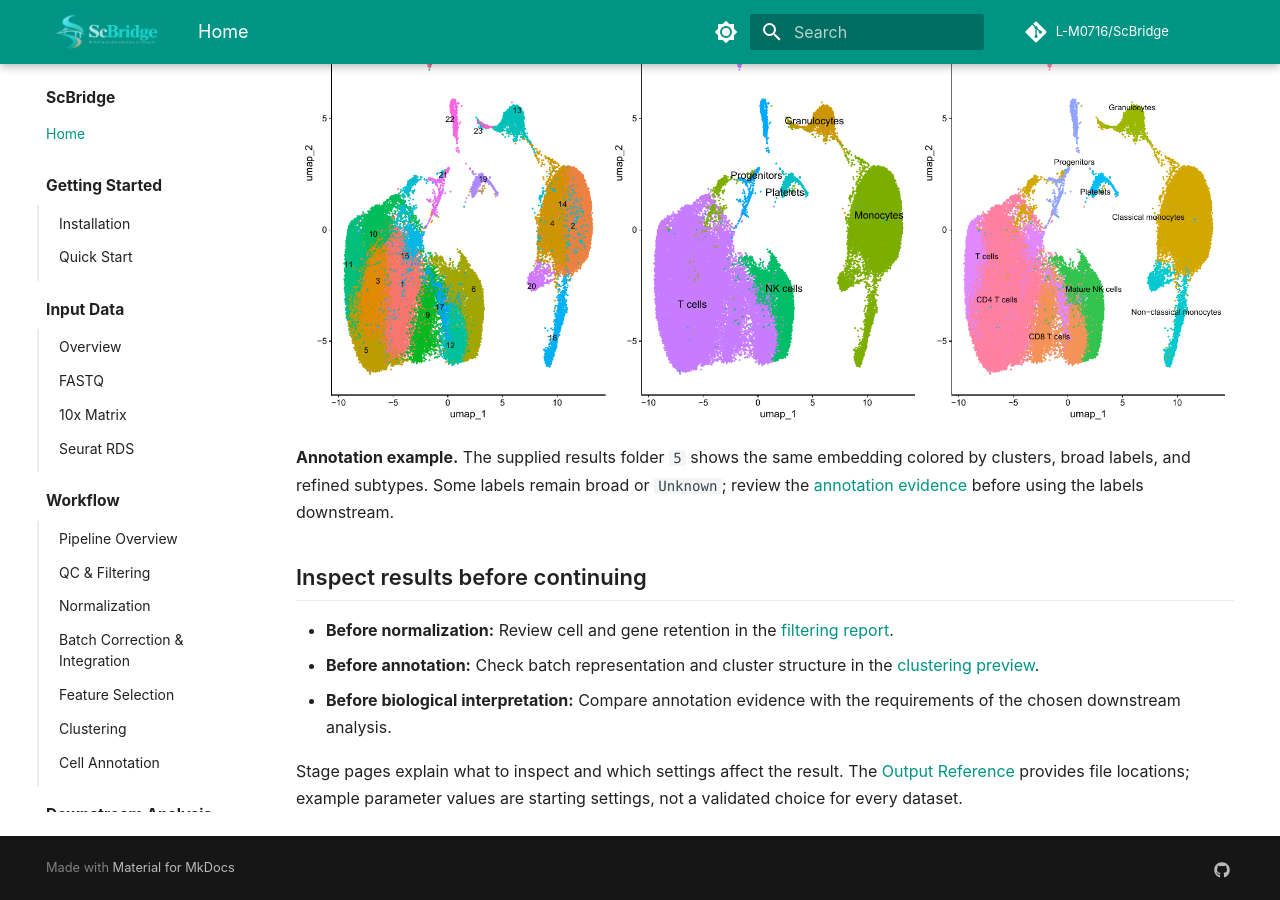
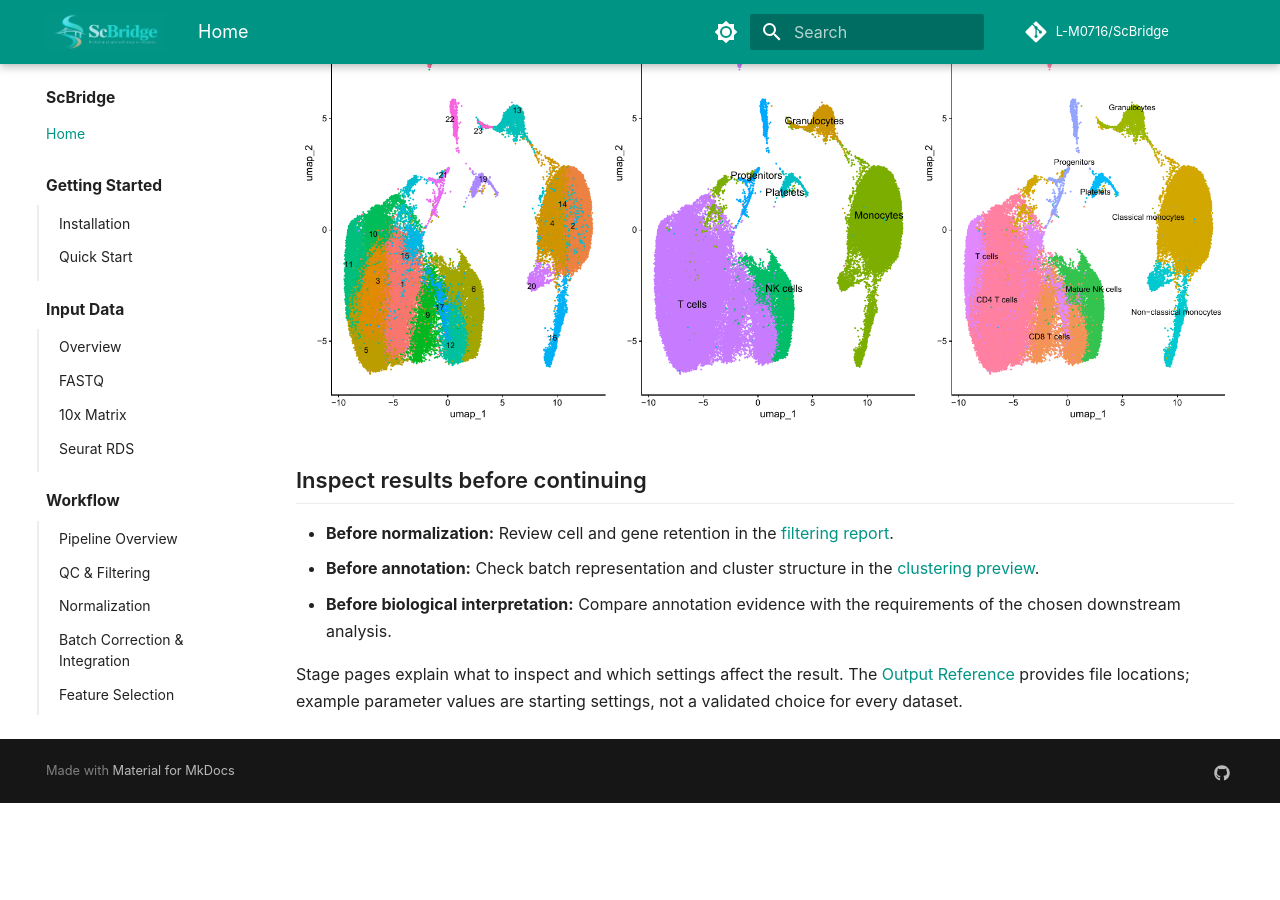
Before and after one commit to L-M0716/ScBridge, an MkDocs documentation site: the page built from documentation/docs/index.md, in a window 1280 px wide and 900 px high, scrolled down 2084 px. Built offline with MkDocs 1.6.1 and Material for MkDocs 9.7.7, drawn with Linux system fonts in a browser that asks for light colours; comment, search, counter and statistics services are not loaded; after the commit the page ends 2887 px from its top, so only the background shows below that.

Commit message:
Update index.md

```diff
--- a/documentation/docs/index.md
+++ b/documentation/docs/index.md
@@ -72,11 +72,6 @@ establish greater accuracy.
 
 [![Original clusters, major cell types, and refined subtypes from the supplied annotation report.](assets/examples/annotation.png)](workflow/annotation.md#inspect-the-results)
 
-**Annotation example.** The supplied results folder `5` shows the same embedding
-colored by clusters, broad labels, and refined subtypes. Some labels remain broad or
-`Unknown`; review the [annotation evidence](workflow/annotation.md#inspect-the-results)
-before using the labels downstream.
-
 ## Inspect results before continuing
 
 - **Before normalization:** Review cell and gene retention in the [filtering report](workflow/qc_filtering.md#inspect-the-results).
```
